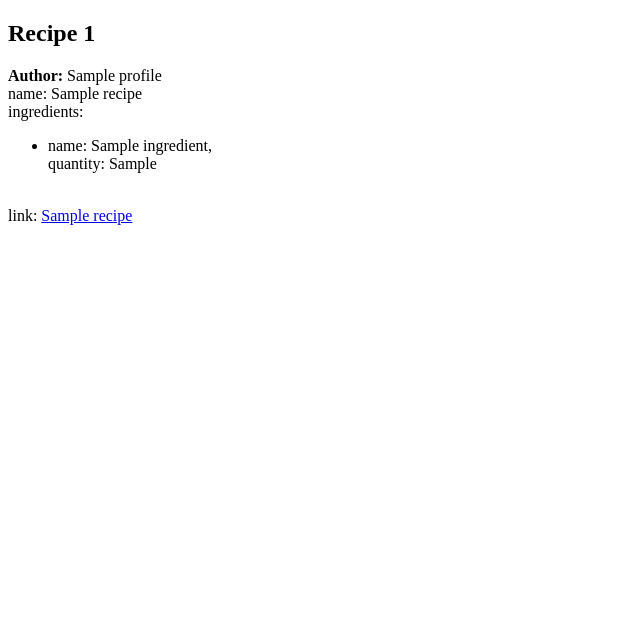
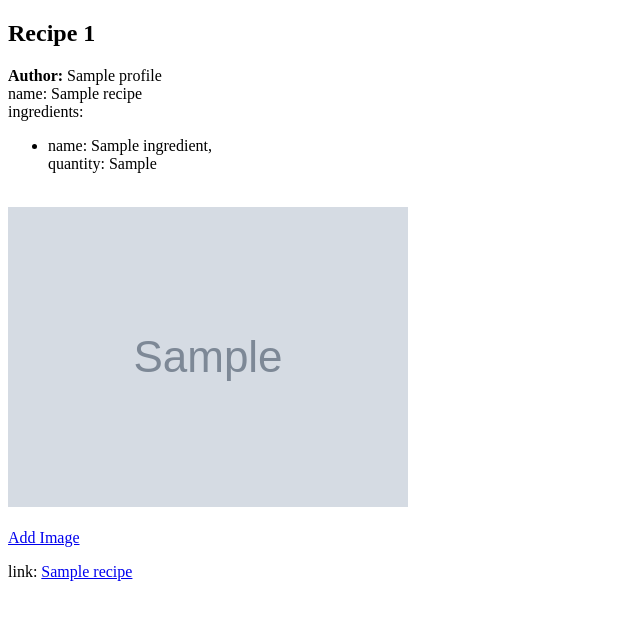
Before and after one commit to Unu-Lee/recipebook-DeGuzman-Justin, a Django app: page /recipe/1 in a window 1280 px wide. Shown: the part 101-721 px from the top of the page, without its empty margins (0-640 px from the left). Run offline with Django 5.2, Linux system fonts and the light colour scheme; a user stored in the database is signed in; tables that the repository leaves empty hold one stand-in row (values such as "Sample post"); grey boxes marked "Sample" are stand-in pictures.

Commit message:
made a Recipe Creation page based on specs and updated paths and settings

```diff
--- a/ledger/templates/ledger/specific_recipe.html
+++ b/ledger/templates/ledger/specific_recipe.html
@@ -18,6 +18,14 @@
             {% endfor %}
         </ul>
 
+        {% for image in recipe.images.all %}
+            <img src="{{ image.image.url }}" alt="{{ image.description }}">
+            <br>
+        {% endfor %}
+
+        <br>
+
+        <a href="{% url 'add_image' recipe.pk %}">Add Image</a>
     <p>
         link: <a href="{{ recipe.get_absolute_url }}">{{ recipe.name }}</a>
     </p>
--- a/ledger/urls.py
+++ b/ledger/urls.py
@@ -1,7 +1,8 @@
 from django.urls import path
-from .views import recipe_list, specific_recipe
+from .views import recipe_list, specific_recipe, recipe_add
 
 urlpatterns = [
     path("recipe/list", recipe_list, name="recipe_list"),
     path("recipe/<int:pk>", specific_recipe, name="specific_recipe"),
+    path('recipe/add', recipe_add, name='recipe_add')
 ]
--- a/ledger/views.py
+++ b/ledger/views.py
@@ -1,6 +1,7 @@
 from .models import Recipe
-from django.shortcuts import render
+from django.shortcuts import render, redirect
 from django.contrib.auth.decorators import login_required
+from .forms import RecipeForm
 
 
 def recipe_list(request):
@@ -14,3 +15,17 @@ def specific_recipe(request, pk):
     recipe = Recipe.objects.get(pk=pk)
     ctx = {"recipe": recipe}
     return render(request, "ledger/specific_recipe.html", ctx)
+
+@login_required
+def recipe_add(request):
+
+    form = RecipeForm()
+
+    if request.method == "POST":
+        form = RecipeForm(request.POST)
+
+        if form.is_valid():
+            recipe = form.save()
+            return redirect('specific_recipe', pk=recipe.pk)
+
+    return render(request,"ledger/specific_form.html", {"form": form})
--- a/recipebook/settings.py
+++ b/recipebook/settings.py
@@ -121,3 +121,6 @@ STATIC_URL = "static/"
 LOGIN_REDIRECT_URL = "/recipe/list"
 LOGOUT_REDIRECT_URL = "/accounts/login/"
 LOGIN_URL = "/accounts/login/"
+
+MEDIA_URL = "/media/"
+MEDIA_ROOT = BASE_DIR / "media"
```
Also changed, not shown: ledger/forms.py (added, +8 -0 lines).
